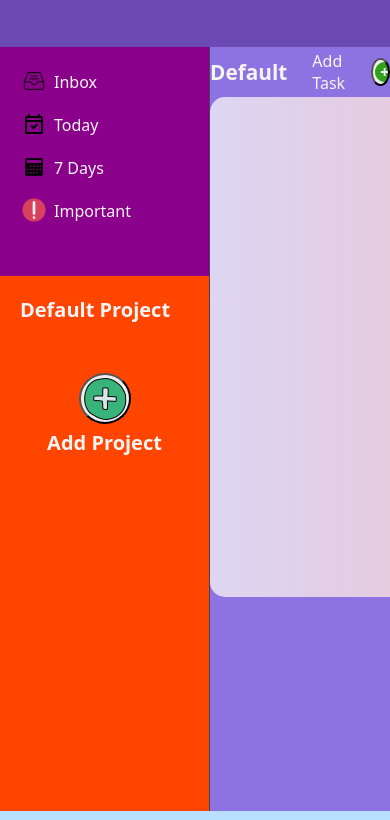
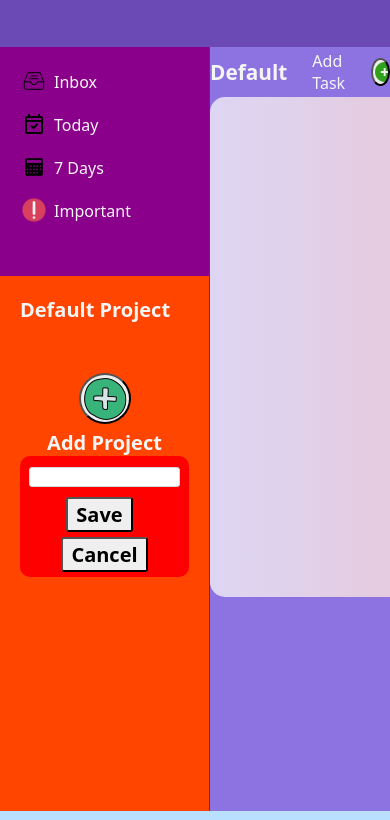
Before and after one commit to DasTapan/Todo-List-App, a website built with webpack: page dist/index.html in a window 390 px wide. Both pictures are taken after a click on the button 104 px from the left and 1245 px from the top of the page. Shown: the part 847-1667 px from the top of the page. Built offline with nearby package versions, Linux system fonts and the light colour scheme.

Commit message:
Toggle add project form

```diff
--- a/src/home.js
+++ b/src/home.js
@@ -123,8 +123,26 @@ const pageLoad = () => {
     actionSpan.setAttribute('id', 'add-project');
     actionSpan.textContent = 'Add Project';
 
+    const projectPopUp = document.createElement('form');
+    projectPopUp.action = '';
+    projectPopUp.method = '';
+    projectPopUp.classList.add('project-pop-up','hidden');
+    const projectNameInput = document.createElement('input');
+    projectNameInput.type = 'text';
+    projectNameInput.id = 'name';
+    projectNameInput.name = 'name';
+    const saveProjectButton = document.createElement('button');
+    saveProjectButton.textContent = 'Save';
+    saveProjectButton.id = 'save-project';
+    saveProjectButton.classList.add('project-change');
+    const cancelProjectButton = document.createElement('button');
+    cancelProjectButton.textContent = 'Cancel';
+    cancelProjectButton.id = 'cancel-project';
+    projectPopUp.append(projectNameInput, saveProjectButton, cancelProjectButton);
+
+
     // add to DOM
-    actionDiv.append(addProjectButton, actionSpan);
+    actionDiv.append(addProjectButton, actionSpan, projectPopUp);
     sidebarBottom.append(projectArray, actionDiv);
 };
 
--- a/src/logic.js
+++ b/src/logic.js
@@ -1,6 +1,8 @@
 const appLogic = (event) => {
     const _targetNode = event.target;
     const _className = _targetNode.className;
+    console.log(_targetNode.parentElement);
+    console.log(_targetNode.parentElement.lastElementChild);
 
     const _toggle = (className) => {
 
@@ -24,6 +26,14 @@ const appLogic = (event) => {
                 _targetNode.parentElement.previousElementSibling.classList.add('brief-layout');
                 break;
 
+            case 'add-project':
+                _targetNode.parentElement.lastElementChild.classList.toggle('hidden');
+                break;
+
+            case 'project-change':
+                _targetNode.parentElement.classList.toggle('hidden');
+                break;
+
             default:
                 break;
         }
--- a/src/style.css
+++ b/src/style.css
@@ -263,7 +263,7 @@ button:hover {
 
 .project-heading button {
     width: 28px;
-    height:28px;
+    height: 28px;
     border-radius: 50%;
     background-image: url('./Icons/new-task.png');
 }
@@ -381,6 +381,40 @@ form.edit-details .form-row label {
 
 /* edit form style ends */
 
+/* project add form */
+#add-project {
+    margin-bottom: 10px;
+}
+
+form.project-pop-up {
+    background-color: red;
+    padding: 5px;
+    border-radius: 10px;
+}
+
+.project-pop-up>input[type='text'] {
+    width: 95%;
+    background-color: #FFFFFF;
+    border: 1px solid #D6D9DC;
+    border-radius: 3px;
+    font-size: 14px;
+    margin-bottom: 10px;
+}
+
+#save-project {
+    margin-right: 10px;
+    margin-bottom: 5px;
+}
+
+#save-project,
+#cancel-project {
+    font-weight: bold;
+    padding: 4px 8px;
+    border-radius: 3px;
+}
+
+/* project add form */
+
 /* Scrollbar style begins */
 .task-container::-webkit-scrollbar {
     width: 8.5px;
```
